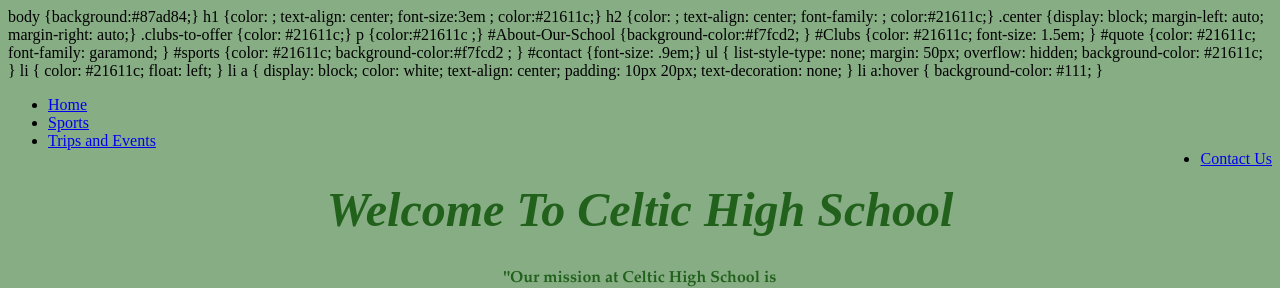
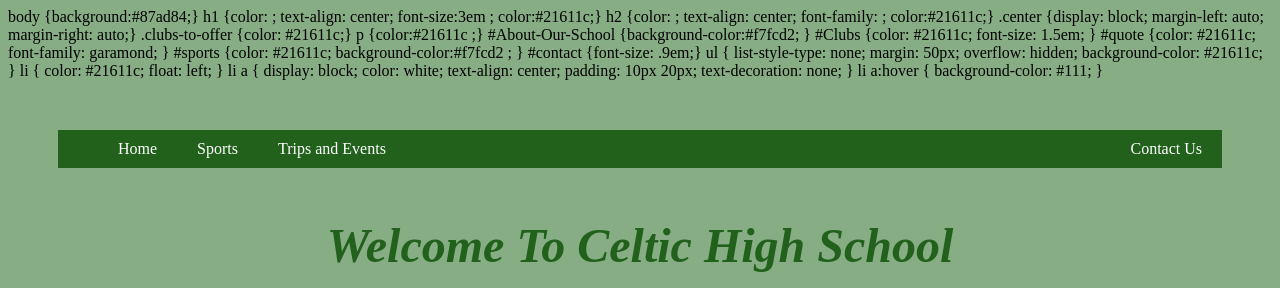
Before and after one commit to geekeane/geekeane.github.io, a plain HTML site: page index.html in a window 1280 px wide. Shown: the top 288 px of the page. Drawn offline with Linux system fonts and the light colour scheme.

Commit message:
Update style.css

```diff
--- a/style.css
+++ b/style.css
@@ -33,6 +33,31 @@ p {color:#21611c ;}
 
 #contact {font-size: .9em;}
 
+ul {
+  list-style-type: none;
+  margin: 50px;
+  overflow: hidden;
+  background-color: #21611c;
+}
+
+li {
+    color: #21611c;
+  float: left;
+}
+
+li a {
+
+  display: block;
+  color: white;
+  text-align: center;
+  padding: 10px 20px;
+  text-decoration: none;
+}
+
+li a:hover {
+  background-color: #111;
+}
+
 body {background:#87ad84;
 }
 #Title {color:#21611c;
```
